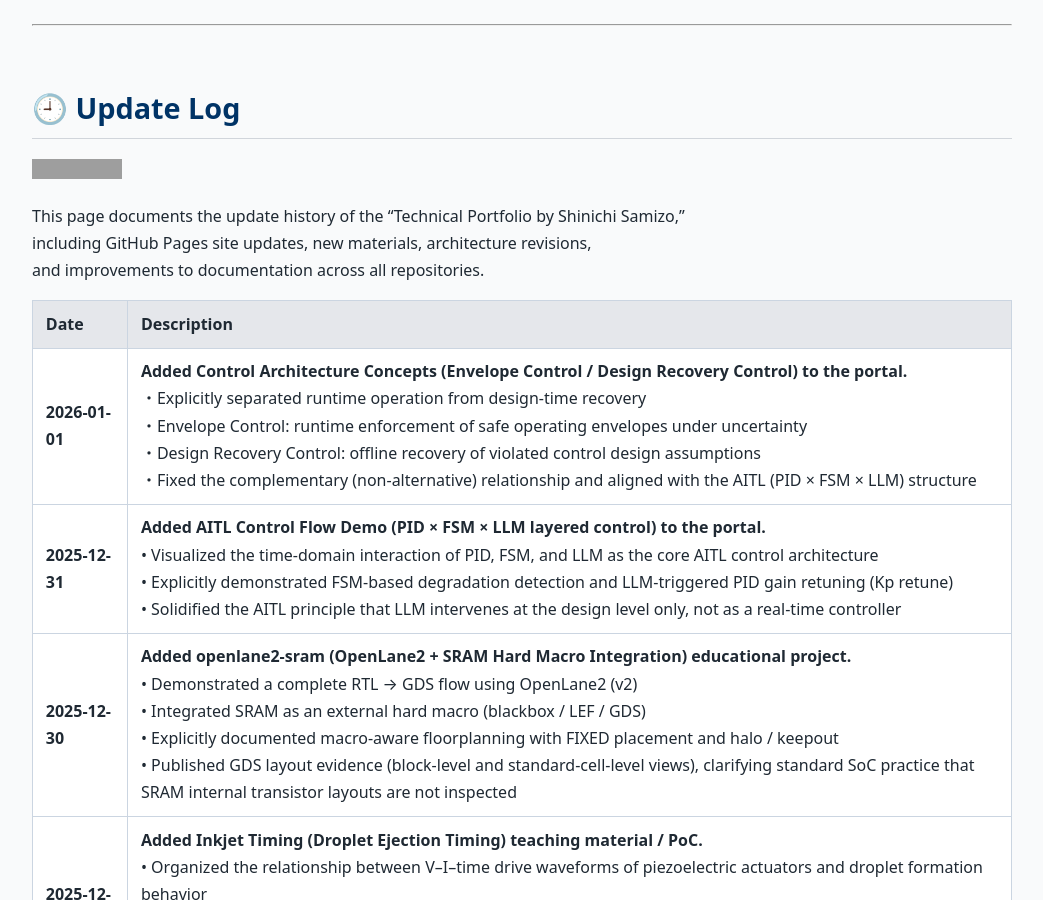
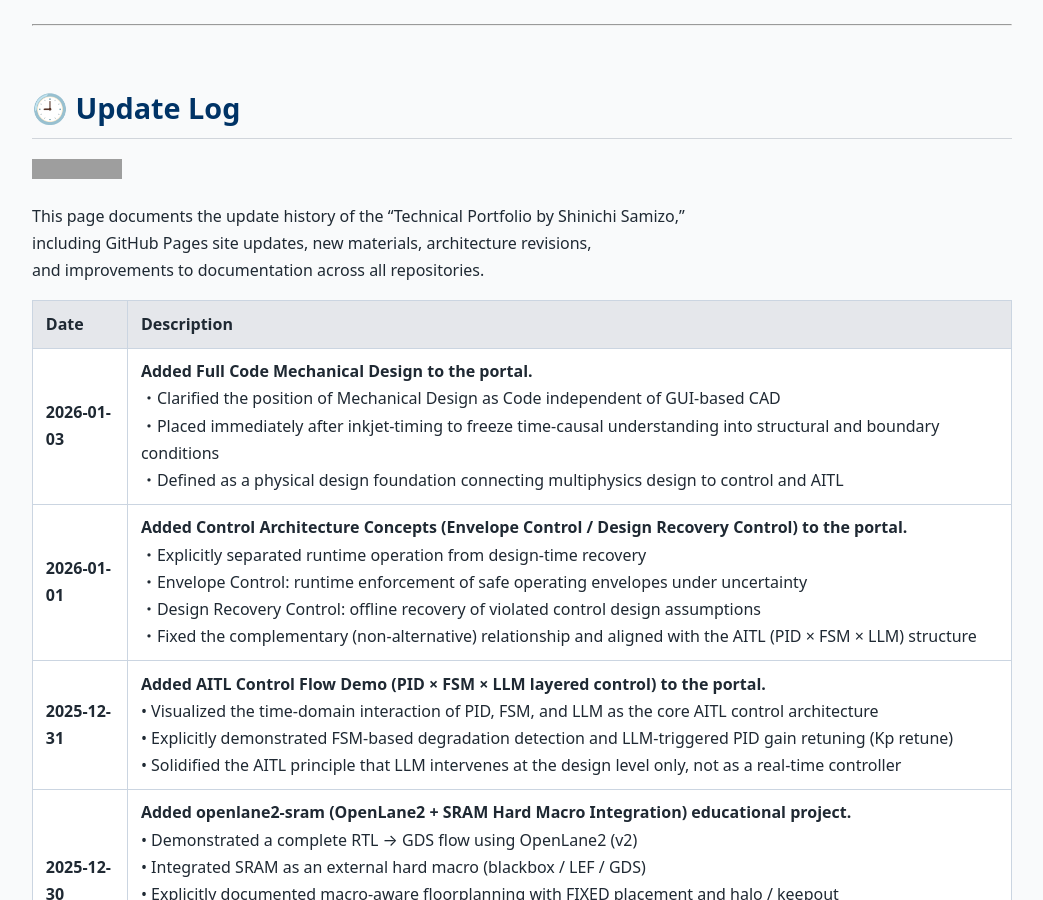
Before and after one commit to Samizo-AITL/Samizo-AITL.github.io, a Jekyll site: the page built from about/update/en/index.md, in a window 1280 px wide and 900 px high. Shown: the whole window, without its empty margins (118-1161 px from the left). Built offline with Jekyll 4.4.1, drawn with Linux system fonts in a browser that asks for light colours; grey boxes are pictures that could not be loaded.

Commit message:
Update index.md

```diff
--- a/about/update/en/index.md
+++ b/about/update/en/index.md
@@ -14,6 +14,7 @@ and improvements to documentation across all repositories.
 
 | Date       | Description                                                                 |
 |------------|-----------------------------------------------------------------------------|
+| **2026-01-03** | **Added Full Code Mechanical Design to the portal.**<br>・Clarified the position of Mechanical Design as Code independent of GUI-based CAD<br>・Placed immediately after inkjet-timing to freeze time-causal understanding into structural and boundary conditions<br>・Defined as a physical design foundation connecting multiphysics design to control and AITL |
 | **2026-01-01** | **Added Control Architecture Concepts (Envelope Control / Design Recovery Control) to the portal.**<br>・Explicitly separated runtime operation from design-time recovery<br>・Envelope Control: runtime enforcement of safe operating envelopes under uncertainty<br>・Design Recovery Control: offline recovery of violated control design assumptions<br>・Fixed the complementary (non-alternative) relationship and aligned with the AITL (PID × FSM × LLM) structure |
 | **2025-12-31** | **Added AITL Control Flow Demo (PID × FSM × LLM layered control) to the portal.**<br>• Visualized the time-domain interaction of PID, FSM, and LLM as the core AITL control architecture<br>• Explicitly demonstrated FSM-based degradation detection and LLM-triggered PID gain retuning (Kp retune)<br>• Solidified the AITL principle that LLM intervenes at the design level only, not as a real-time controller |
 | **2025-12-30** | **Added openlane2-sram (OpenLane2 + SRAM Hard Macro Integration) educational project.**<br>• Demonstrated a complete RTL → GDS flow using OpenLane2 (v2)<br>• Integrated SRAM as an external hard macro (blackbox / LEF / GDS)<br>• Explicitly documented macro-aware floorplanning with FIXED placement and halo / keepout<br>• Published GDS layout evidence (block-level and standard-cell-level views), clarifying standard SoC practice that SRAM internal transistor layouts are not inspected |
```
